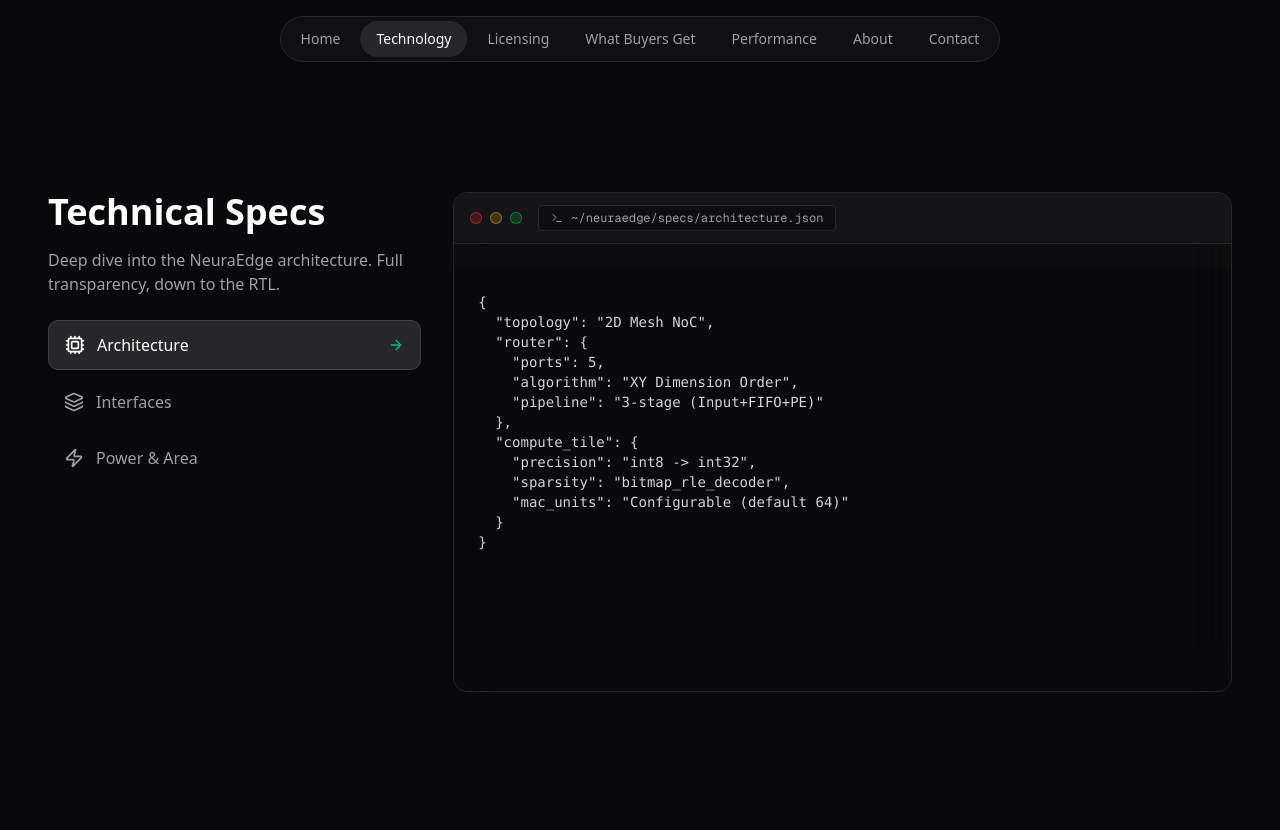
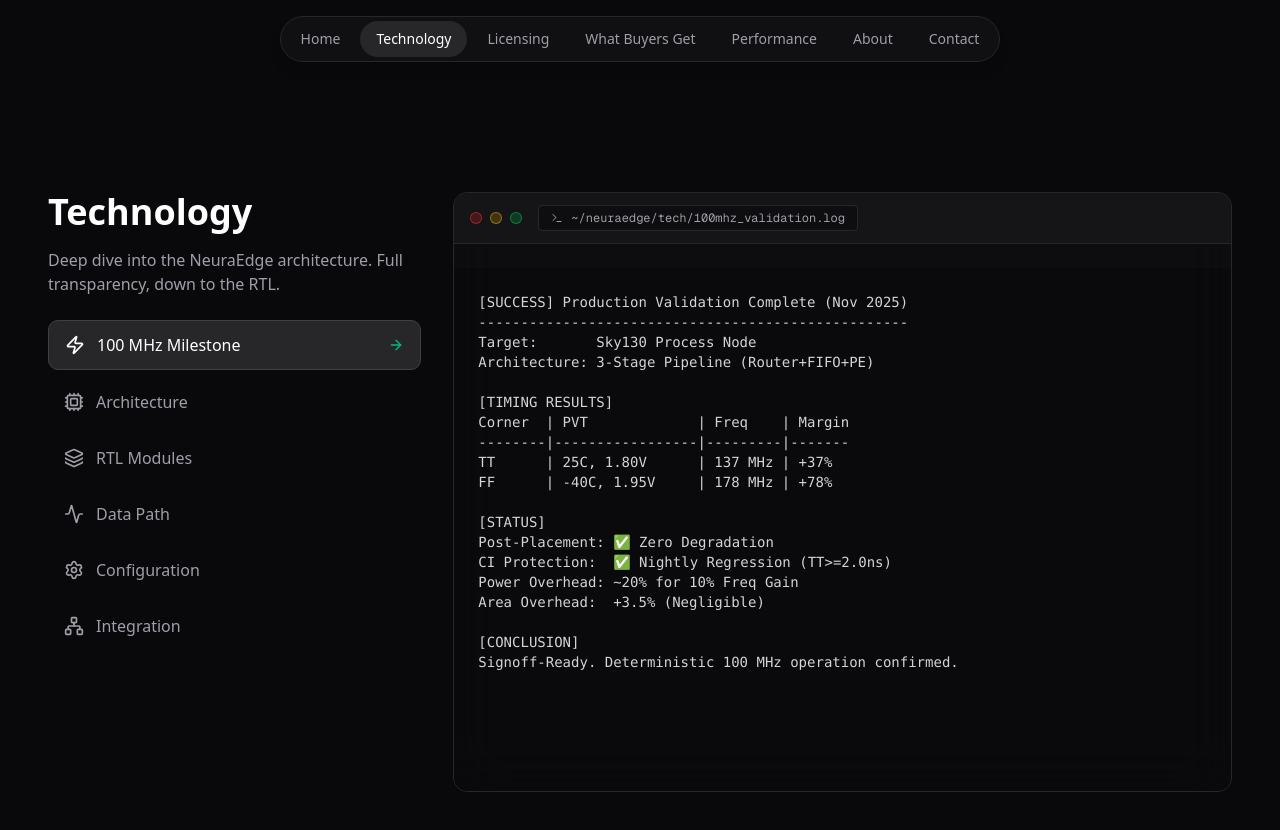
Before and after one commit to BPcore/bpcore-site, a Next.js app: page /technology in a window 1280 px wide. Shown: the top 830 px of the page. Before the commit the page ends 800 px from the top, so only its background shows below. Built offline with nearby package versions, Linux system fonts and the light colour scheme.

Commit message:
Update Technology page with full specs

```diff
--- a/src/components/sections/TechSpecsSection.tsx
+++ b/src/components/sections/TechSpecsSection.tsx
@@ -3,58 +3,141 @@
 import { useState } from "react";
 import { GlassCard } from "@/components/ui/glass-card";
 import { cn } from "@/lib/utils";
-import { Terminal, Cpu, Zap, Layers, ArrowRight } from "lucide-react";
+import {
+    Terminal,
+    Cpu,
+    Zap,
+    Layers,
+    ArrowRight,
+    Activity,
+    Settings,
+    Network,
+} from "lucide-react";
 import { motion, AnimatePresence } from "framer-motion";
 
 const specs = {
+    milestone: {
+        title: "100mhz_validation.log",
+        content: `[SUCCESS] Production Validation Complete (Nov 2025)
+---------------------------------------------------
+Target:       Sky130 Process Node
+Architecture: 3-Stage Pipeline (Router+FIFO+PE)
+
+[TIMING RESULTS]
+Corner  | PVT             | Freq    | Margin
+--------|-----------------|---------|-------
+TT      | 25C, 1.80V      | 137 MHz | +37%
+FF      | -40C, 1.95V     | 178 MHz | +78%
+
+[STATUS]
+Post-Placement: ✅ Zero Degradation
+CI Protection:  ✅ Nightly Regression (TT>=2.0ns)
+Power Overhead: ~20% for 10% Freq Gain
+Area Overhead:  +3.5% (Negligible)
+
+[CONCLUSION]
+Signoff-Ready. Deterministic 100 MHz operation confirmed.`,
+    },
     architecture: {
-        title: "architecture.json",
+        title: "system_overview.json",
         content: `{
-  "topology": "2D Mesh NoC",
-  "router": {
-    "ports": 5,
-    "algorithm": "XY Dimension Order",
-    "pipeline": "3-stage (Input+FIFO+PE)"
-  },
-  "compute_tile": {
-    "precision": "int8 -> int32",
-    "sparsity": "bitmap_rle_decoder",
-    "mac_units": "Configurable (default 64)"
+  "topology": "2D Mesh NoC (XY Routing)",
+  "philosophy": [
+    "Scalability: 1x1 -> NxN without redesign",
+    "Determinism: Byte-identical validation",
+    "Modularity: Clean tile/router interfaces",
+    "Efficiency: Sparsity-aware execution"
+  ],
+  "core_elements": {
+    "compute": "Int8->Int32 MAC, Sparsity Gating",
+    "interconnect": "5-port Router, Ready/Valid Handshake",
+    "safety": "Skid Buffers, Watchdog, Dim Clamping"
   }
 }`,
     },
-    interfaces: {
-        title: "interfaces.sv",
-        content: `module neuraedge_tile (
-  input  logic           clk_i,
-  input  logic           rst_ni,
+    modules: {
+        title: "rtl_map.tree",
+        content: `├── rtl
+│   ├── router
+│   │   ├── router_mesh.v      # Mesh topology
+│   │   ├── router_cell.v      # 5-port router
+│   │   └── fifo.v             # Elastic buffering
+│   ├── pe
+│   │   ├── neuraedge_pe.v     # Compute kernel
+│   │   └── bitmap_rle_decoder # Sparsity logic
+│   ├── top
+│   │   └── neuraedge_top.v    # Integration wrapper
+│   └── common
+│       └── clock_gate_wrapper # Power management
+└── docs
+    └── ascii_block_diagram.md`,
+    },
+    datapath: {
+        title: "pipeline_trace.log",
+        content: `[PIPELINE STAGES]
+1. Header Parse      -> Extract Opcode, M/N/K
+2. Skid Buffer       -> Capture (Single-Cycle)
+3. FIFO Staging      -> Backpressure Handling
+4. PE Execution      -> Int8 MAC + Sparsity Mask
+5. Activation        -> ReLU / Transform
+6. Digest Reduction  -> XOR Fold Verification
+
+[SPARSITY FLOW]
+Expand (RLE) -> Select (FSM) -> Compute (MAC) -> Reduce
+>> Benefit: 10-30% Cycle Reduction, Power Savings`,
+    },
+    parameters: {
+        title: "config.params",
+        content: `# Production Configuration (100 MHz)
+ENABLE_PIPELINE_ROUTER  = 1  # -45% Critical Path
+ENABLE_PIPELINE_FIFO_WR = 1  # -62% Total Path
+PERIOD_NS               = 10.0
+
+# Mesh Configuration
+MESH_ROWS    = 1..6  # Scalable
+MESH_COLS    = 1..6  # Scalable
+FLIT_W       = 64    # Default Payload
+FIFO_DEPTH   = 4     # Adaptive
+USE_CREDIT   = 0/1   # Flow Control
+SPARSITY_EN  = 0/1   # Power/Perf Opt`,
+    },
+    integration: {
+        title: "interface_summary.sv",
+        content: `// Primary Interfaces
+input  logic        clk_mesh, clk_core, rst_n;
+
 // Mesh Links (N/E/S/W)
-  input  logic [63:0]    noc_in_flit [4],
-  input  logic           noc_in_valid [4],
-  output logic           noc_in_ready [4],
-  // Local Compute
-  input  logic [63:0]    local_in_flit,
-  output logic [63:0]    local_out_flit
-);`,
-    },
-    power: {
-        title: "power_analysis.log",
-        content: `[INFO] Power Analysis Report (Sky130)
--------------------------------------
-Corner:        TT (25C, 1.80V)
-Frequency:     100 MHz
-Total Power:   12.4 mW (per tile)
-Efficiency:    3.0 MHz/mW
+inout  wire [63:0]  noc_flit [4];
+inout  wire         noc_valid [4], noc_ready [4];
 
-[BREAKDOWN]
-Dynamic:       8.2 mW (66%)
-Leakage:       4.2 mW (34%)
-Clock Gating:  Enabled (92% coverage)`,
+// Local Tile (Compute)
+input  logic [63:0] local_in_flit;
+output logic [63:0] local_out_flit;
+
+// Telemetry
+output logic        max_fifo_occ;
+output logic        digest_valid;
+
+/* PITFALLS & FIXES
+ * 1. Timing Fail? -> Enable Pipeline Stages
+ * 2. Stalls?      -> Check FIFO_DEPTH & Credits
+ * 3. Data Loss?   -> Verify Skid Buffer Contract
+ */`,
     },
 };
 
+const tabs = [
+    { id: "milestone", label: "100 MHz Milestone", icon: Zap },
+    { id: "architecture", label: "Architecture", icon: Cpu },
+    { id: "modules", label: "RTL Modules", icon: Layers },
+    { id: "datapath", label: "Data Path", icon: Activity },
+    { id: "parameters", label: "Configuration", icon: Settings },
+    { id: "integration", label: "Integration", icon: Network },
+] as const;
+
 export function TechSpecsSection() {
-    const [activeTab, setActiveTab] = useState<keyof typeof specs>("architecture");
+    const [activeTab, setActiveTab] =
+        useState<keyof typeof specs>("milestone");
 
     return (
         <section className="py-24 px-6 md:px-12 relative z-10">
@@ -63,7 +146,7 @@
                 <div className="lg:col-span-4 space-y-6">
                     <div>
                         <h2 className="text-3xl md:text-4xl font-bold text-white mb-4">
-                            Technical Specs
+                            Technology
                         </h2>
                         <p className="text-zinc-400">
                             Deep dive into the NeuraEdge architecture. Full transparency, down
@@ -72,57 +155,33 @@
                     </div>
 
                     <div className="flex flex-col gap-2">
+                        {tabs.map((tab) => (
                             <button
-                            onClick={() => setActiveTab("architecture")}
+                                key={tab.id}
+                                onClick={() => setActiveTab(tab.id)}
                                 className={cn(
                                     "flex items-center gap-3 px-4 py-3 rounded-lg text-left transition-all",
-                                activeTab === "architecture"
+                                    activeTab === tab.id
                                         ? "bg-zinc-800 text-white border border-zinc-700"
                                         : "text-zinc-400 hover:bg-zinc-900 hover:text-zinc-200"
                                 )}
                             >
-                            <Cpu className="w-5 h-5" />
-                            <span className="font-medium">Architecture</span>
-                            {activeTab === "architecture" && (
+                                <tab.icon className="w-5 h-5" />
+                                <span className="font-medium">{tab.label}</span>
+                                {activeTab === tab.id && (
                                     <ArrowRight className="w-4 h-4 ml-auto text-emerald-500" />
                                 )}
                             </button>
-                        <button
-                            onClick={() => setActiveTab("interfaces")}
-                            className={cn(
-                                "flex items-center gap-3 px-4 py-3 rounded-lg text-left transition-all",
-                                activeTab === "interfaces"
-                                    ? "bg-zinc-800 text-white border border-zinc-700"
-                                    : "text-zinc-400 hover:bg-zinc-900 hover:text-zinc-200"
-                            )}
-                        >
-                            <Layers className="w-5 h-5" />
-                            <span className="font-medium">Interfaces</span>
-                            {activeTab === "interfaces" && (
-                                <ArrowRight className="w-4 h-4 ml-auto text-emerald-500" />
-                            )}
-                        </button>
-                        <button
-                            onClick={() => setActiveTab("power")}
-                            className={cn(
-                                "flex items-center gap-3 px-4 py-3 rounded-lg text-left transition-all",
-                                activeTab === "power"
-                                    ? "bg-zinc-800 text-white border border-zinc-700"
-                                    : "text-zinc-400 hover:bg-zinc-900 hover:text-zinc-200"
-                            )}
-                        >
-                            <Zap className="w-5 h-5" />
-                            <span className="font-medium">Power & Area</span>
-                            {activeTab === "power" && (
-                                <ArrowRight className="w-4 h-4 ml-auto text-emerald-500" />
-                            )}
-                        </button>
+                        ))}
                     </div>
                 </div>
 
                 {/* Right Column: Terminal */}
                 <div className="lg:col-span-8">
-                    <GlassCard className="h-full min-h-[500px] flex flex-col overflow-hidden p-0" noPadding>
+                    <GlassCard
+                        className="h-full min-h-[600px] flex flex-col overflow-hidden p-0"
+                        noPadding
+                    >
                         {/* Terminal Header */}
                         <div className="flex items-center px-4 py-3 bg-zinc-900/80 border-b border-zinc-800">
                             <div className="flex gap-2 mr-4">
@@ -132,7 +191,7 @@
                             </div>
                             <div className="flex items-center gap-2 text-xs text-zinc-400 font-mono bg-zinc-950/50 px-3 py-1 rounded border border-zinc-800">
                                 <Terminal className="w-3 h-3" />
-                                ~/neuraedge/specs/{specs[activeTab].title}
+                                ~/neuraedge/tech/{specs[activeTab].title}
                             </div>
                         </div>
 
@@ -146,7 +205,7 @@
                                     exit={{ opacity: 0, y: -10 }}
                                     transition={{ duration: 0.2 }}
                                 >
-                                    <pre className="text-zinc-300">
+                                    <pre className="text-zinc-300 whitespace-pre-wrap">
                                         <code>{specs[activeTab].content}</code>
                                     </pre>
                                 </motion.div>
```
Lines whose indentation alone changed are shown as unchanged.
